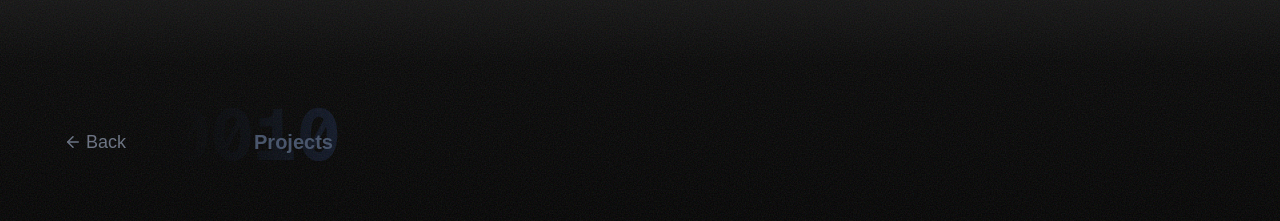
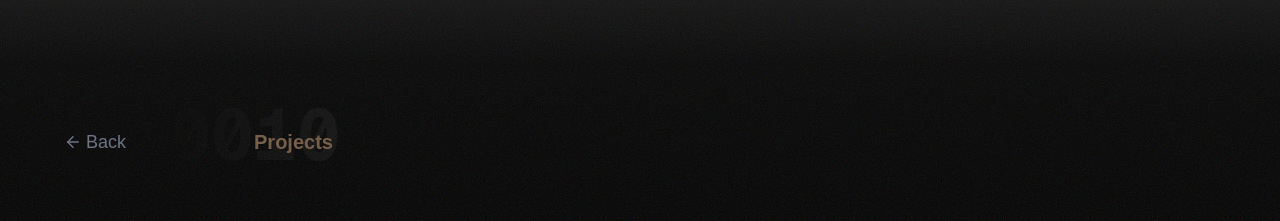
Before and after one commit to Dwyte/xandermartinez.com, a Next.js app: page /projects in a window 1280 px wide. Shown: the top 221 px of the page. Built offline with nearby package versions, Linux system fonts and the light colour scheme; a web font is replaced by a local one.

Commit message:
style: apply primary color on numbered-header

```diff
--- a/app/components/numbered-header/numbered-header.tsx
+++ b/app/components/numbered-header/numbered-header.tsx
@@ -6,10 +6,10 @@ type NumberedHeaderProps = {
 export function NumberedHeader({ number, content }: NumberedHeaderProps) {
   return (
     <h2 className="relative text-xl font-bold">
-      <span className="absolute z-[-1] left-[-42] top-[25%] translate-[-50%] translate-x-[-50%] text-7xl font-mono bg-clip-text text-transparent bg-linear-to-l from-gray-900 via-50% via-gray-900/30 to-gray-900/0">
+      <span className="absolute z-[-1] left-[-42] top-[25%] translate-[-50%] translate-x-[-50%] text-7xl font-mono bg-clip-text text-transparent bg-linear-to-l from-primary-1 via-50% via-gray-primary-1/30 to-primary-1/0 saturate-0 brightness-10">
         {number.toString(2).padStart(4, "0")}
       </span>
-      <span className="text-xl static text-gray-700 brightness-125">
+      <span className="text-xl static text-primary-1 brightness-50">
         {content}
       </span>
     </h2>
```
